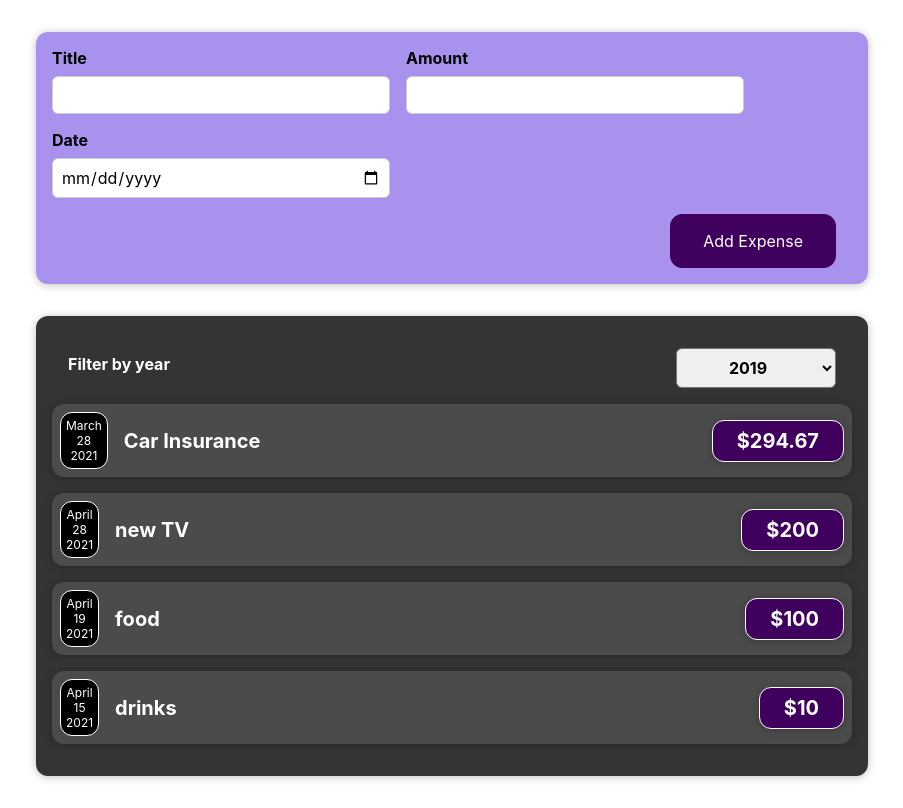
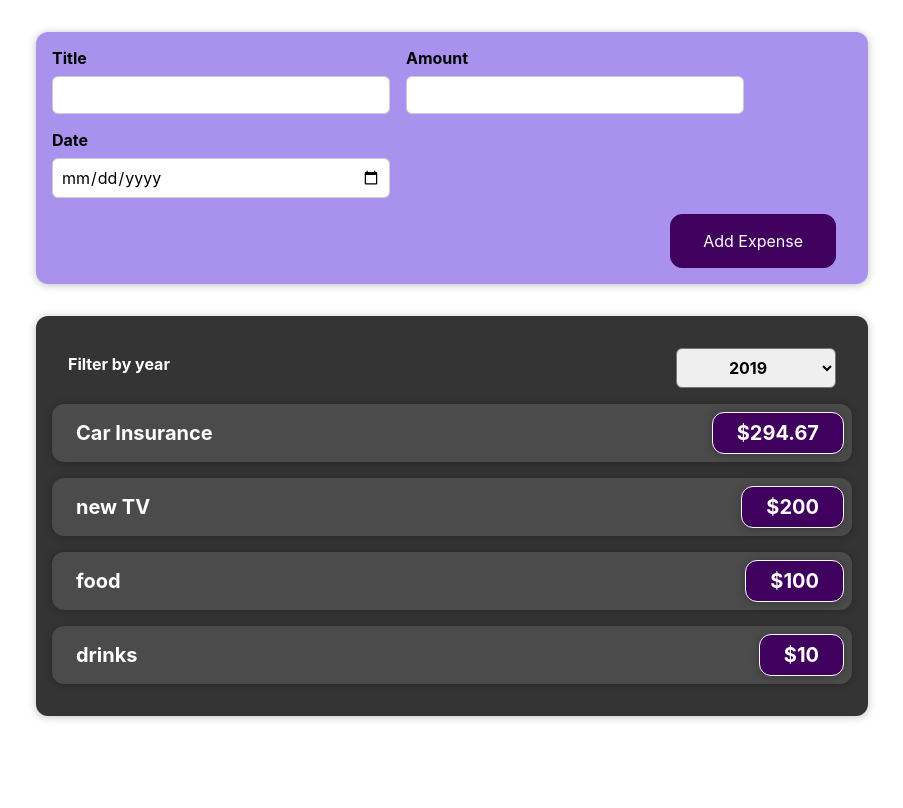
Before and after one commit to HennadiiZ/reactMxShwUdBscs, a React (Create React App) app: page / in a window 1280 px wide. Shown: the whole page, without its empty margins (188-1091 px from the left). Built offline with nearby package versions, Linux system fonts and the light colour scheme.

Commit message:
066 Understanding _Keys_

```diff
--- a/src/App.js
+++ b/src/App.js
@@ -15,11 +15,9 @@ const App = () => {
   const [expenses, setExpenses] = useState(DUMMY_EXPENSES);
 
   const addExpenseHandler = (expense) => {
-    // console.log('In App.js');
-    // console.log(expense);
-    // setExpenses([expense, ...expenses]);
     setExpenses((prevExpenses)=> {
       return [expense, ...prevExpenses];
+      // return [...prevExpenses, expense];
     });
   }
 
--- a/src/components/Expenses/ExpenseItem.js
+++ b/src/components/Expenses/ExpenseItem.js
@@ -7,24 +7,16 @@ import React from 'react';
 // THIS IS a state LESS COMPONENT (presentational or dumb component)
 
 const ExpenseItem = (props) => {
-  // const [title, setTitle] = useState(props.title);
-
-  // const clickHandler = () => {
-  //   setTitle('Clicked!');
-  // };
-
   return (
     <Card className='expense-item'>
       <div>
-        <ExpenseDate date={props.date}/>
+        {/* <ExpenseDate date={props.date}/> */}
       </div>
 
       <div className='expense-item__description'>
-        {/* <h2>{title}</h2> */}
         <h2>{props.title}</h2>
         <div className='expense-item__price'>${props.amount}</div>
       </div>
-      {/* <button onClick={clickHandler}>Change title</button> */}
     </Card>
   );
 }
--- a/src/components/Expenses/Expenses.js
+++ b/src/components/Expenses/Expenses.js
@@ -24,10 +24,16 @@ const Expenses = (props) => {
         {props.items.map((item) => {
           // console.log(item);
           return  <ExpenseItem
+                    key={item.id}
                     title={item.title}
                     amount={item.amount}
                     date={item.date}
                   />
+          // (<ExpenseItem
+          //   title={item.title}
+          //   amount={item.amount}
+          //   date={item.date}
+          // />)
         })}
 
         {/* <ExpenseItem
--- a/src/index.js
+++ b/src/index.js
@@ -64,3 +64,5 @@ reportWebVitals();
 // ---------------------------- 05 Rendering Lists & Conditional Content ----------------------------
 // 064 Rendering Lists of Data
 // 065 Using Stateful Lists
+
+// 066 Understanding _Keys_
```
